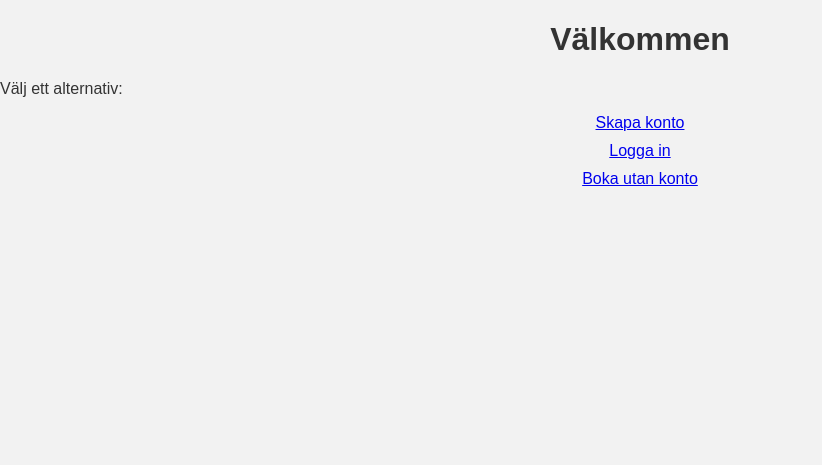
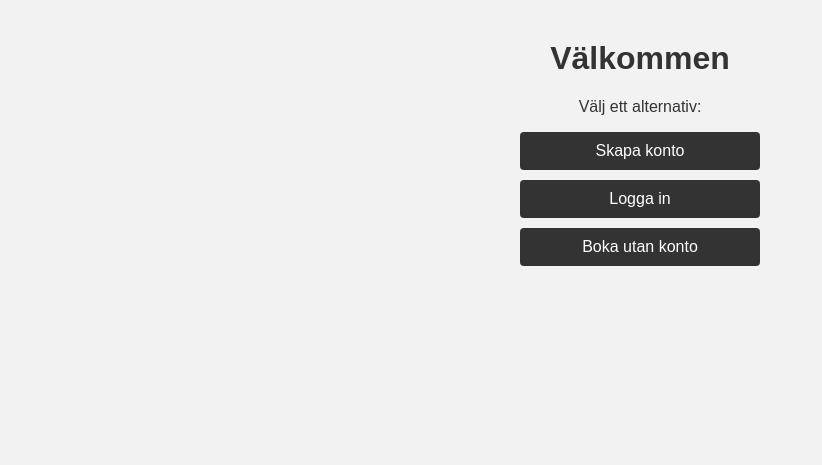
Before and after one commit to Mr-cool08/tolka, a Flask app: page / in a window 1280 px wide. Shown: the top 465 px of the page, without its empty margins (0-822 px from the left). Run offline with Flask 3, Linux system fonts and the light colour scheme.

Commit message:
Style home and dashboard pages

```diff
--- a/static/style/home.css
+++ b/static/style/home.css
@@ -1,35 +1,28 @@
+.home-container {
+    max-width: 400px;
+    margin: 40px auto;
+    text-align: center;
+}
+
 .home-options {
     list-style: none;
     padding: 0;
-    text-align: center;
-}
-.home-options li {
-    margin: 10px 0;
+    display: flex;
+    flex-direction: column;
+    align-items: center;
+    gap: 10px;
 }
 
-table {
-    width: 100%;
-    border-collapse: collapse;
-    margin-bottom: 20px;
-}
-th, td {
-    border: 1px solid #ddd;
-    padding: 8px;
-    text-align: left;
-}
-th {
-    background-color: #f2f2f2;
-}
-button {
-    padding: 5px 10px;
+.home-options a {
+    display: block;
+    padding: 10px 20px;
+    background-color: #333;
+    color: #fff;
+    text-decoration: none;
+    border-radius: 4px;
+    width: 200px;
 }
 
-.table-container {
-    overflow-x: auto;
+.home-options a:hover {
+    background-color: #555;
 }
-
-@media (max-width: 600px) {
-    table {
-        min-width: 500px;
-    }
-}
--- a/templates/home.html
+++ b/templates/home.html
@@ -2,13 +2,17 @@
 {% block title %}Hem{% endblock %}
 {% block head %}
 <link rel="stylesheet" href="{{ url_for('static', filename='style/home.css') }}">
+{% if bookings is defined %}
+<link rel="stylesheet" href="{{ url_for('static', filename='style/dashboard.css') }}">
+{% endif %}
 {% endblock %}
 {% block content %}
 {% if bookings is defined %}
+<div class="dashboard-container">
   <h1>Dina bokningar</h1>
   {% if bookings %}
   <div class="table-container">
-    <table>
+    <table class="dashboard-table">
       <tr>
         <th>Språk</th>
         <th>Starttid</th>
@@ -21,11 +25,11 @@
         <td>{{ b[1] }}</td>
         <td>{{ b[2] }}</td>
         <td>{{ b[3] }}</td>
-        <td>{{ b[4] }}</td>
+        <td class="status status-{{ b[4] }}">{{ b[4] }}</td>
         <td>
           {% if b[4] == 'pending' %}
           <form method="post" action="{{ url_for('cancel_booking', booking_id=b[0]) }}">
-            <button type="submit">Avbryt</button>
+            <button type="submit" class="cancel-button">Avbryt</button>
           </form>
           {% endif %}
         </td>
@@ -38,7 +42,9 @@
   {% endif %}
   <p><a href="{{ url_for('index') }}">Gör ny bokning</a></p>
   <p><a href="{{ url_for('logout') }}">Logga ut</a></p>
+</div>
 {% else %}
+<div class="home-container">
 <h1>Välkommen</h1>
 <p>Välj ett alternativ:</p>
 <ul class="home-options">
@@ -46,5 +52,6 @@
   <li><a href="{{ url_for('user_login') }}">Logga in</a></li>
   <li><a href="{{ url_for('index') }}">Boka utan konto</a></li>
 </ul>
+</div>
 {% endif %}
 {% endblock %}
```
Also changed, not shown: static/style/dashboard.css (added, +53 -0 lines).
